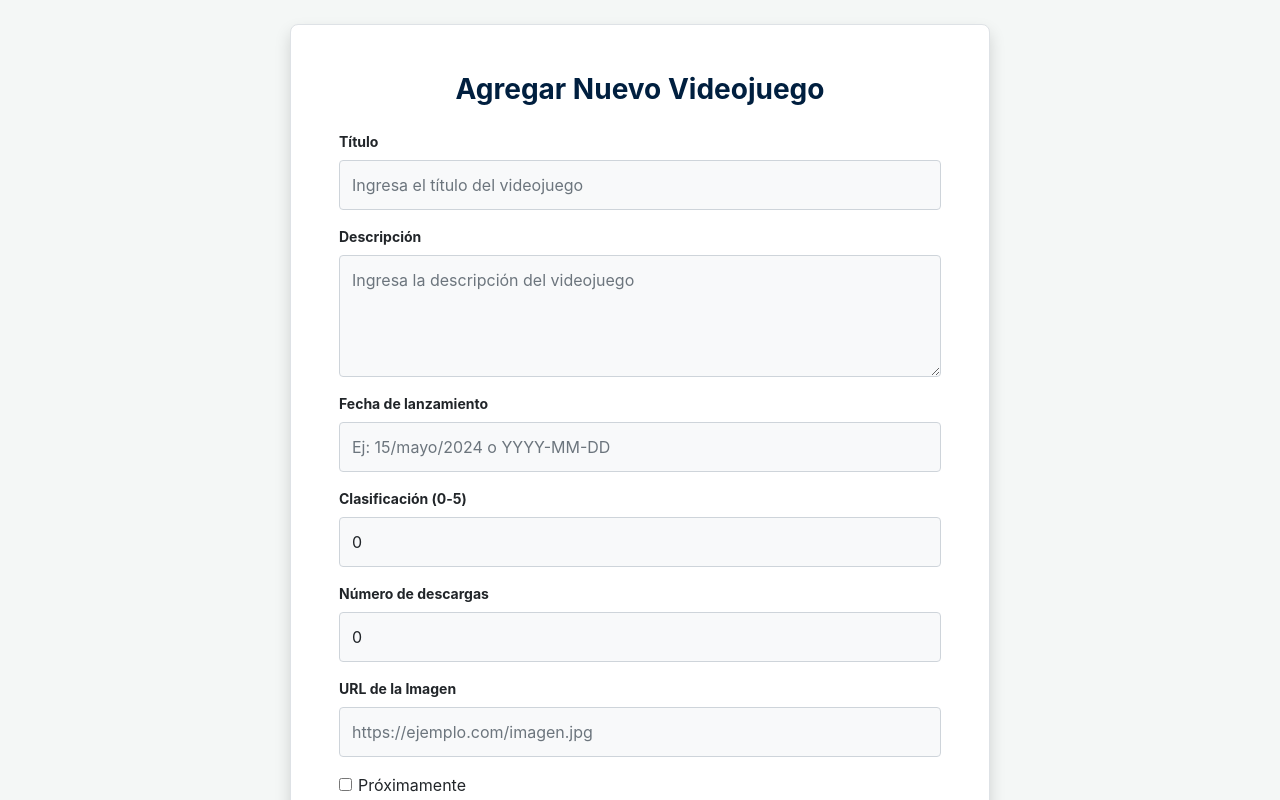
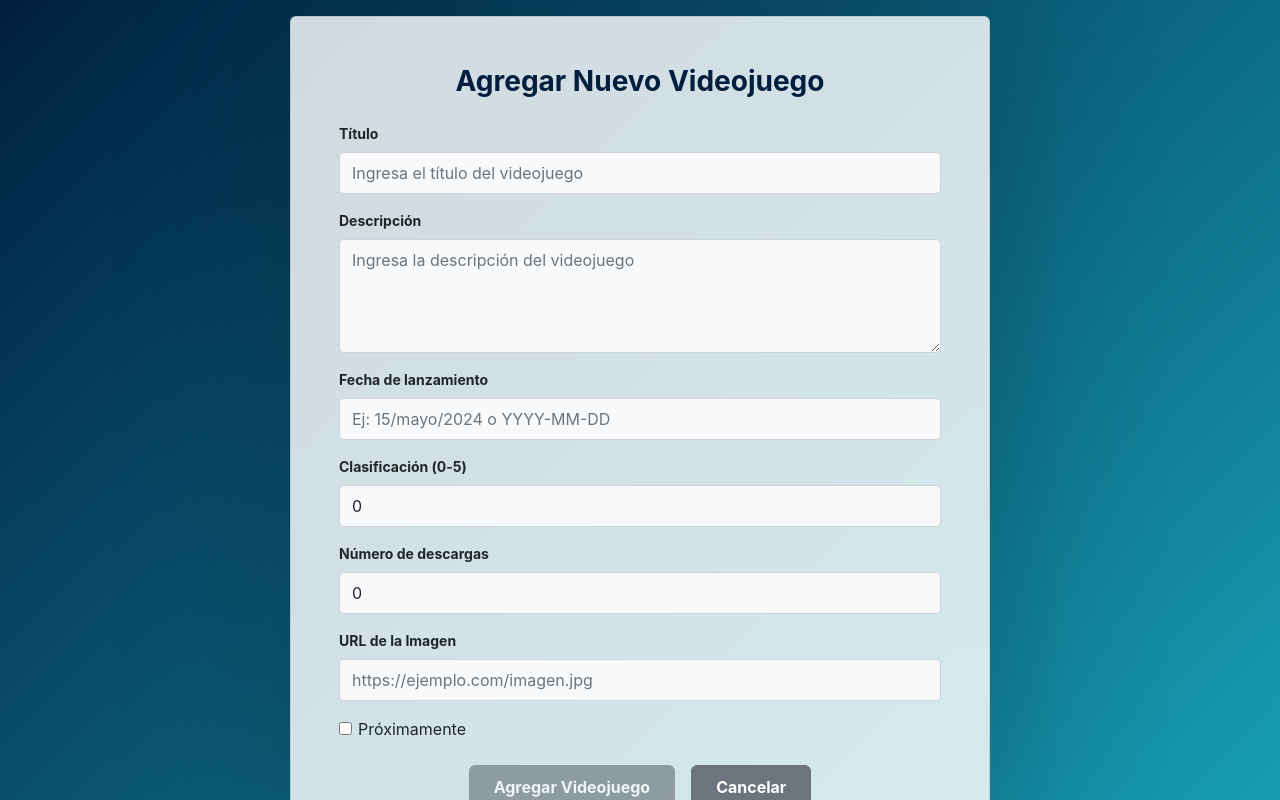
Before and after one commit to danilavida/game-vault, an Angular app: page /add-game in a window 1280 px wide. Shown: the top 800 px of the page. Built offline with nearby package versions, Linux system fonts and the light colour scheme.

Commit message:
feat: actualizar estilos de AddGame para mejorar la consistencia visual con RegisterComponent

```diff
--- a/src/app/features/games/components/add-game/add-game.component.scss
+++ b/src/app/features/games/components/add-game/add-game.component.scss
@@ -1,38 +1,34 @@
 // src/app/features/games/components/add-game/add-game.component.scss
-// VERSIÓN COMPLETA Y AUTOCONTENIDA
-// Incluye todas las definiciones necesarias para que coincida visualmente con RegisterComponent,
-// asumiendo que los estilos globales no se aplican correctamente por alguna razón.
+// VERSIÓN COMPLETA Y AUTOCONTENIDA - Estilo visual como RegisterComponent
 
 // ===============================================
 // 1. Variables SCSS (Copiadas/Adaptadas de Register)
 // ===============================================
 
 // --- Paleta de Colores ---
-$primary-color: #001f3f;
-$secondary-color: #17a2b8; // Puede no usarse aquí, pero para consistencia
-$accent-color: #ffc107; // Puede no usarse aquí, pero para consistencia
+$primary-color: #001f3f; // Azul Marino
+$secondary-color: #17a2b8; // Cian
+$accent-color: #ffc107; // Dorado (Puede no usarse aquí)
 $danger-color: #dc3545; // Rojo para errores
-$success-color: #28a745; // Verde para el botón "Agregar"
+$success-color: #28a745; // Verde (No se usará para botones principales si seguimos el estilo register)
 
-// --- Colores Neutros ---
-$background-color: #f4f7f6; // Fondo claro para la página
-$card-background-color: #ffffff; // Fondo de tarjeta blanco sólido
-$text-color: #212529; // Texto oscuro
+// --- Colores de Tarjeta/Formulario (Como en Register) ---
+$card-bg-color: rgba(255, 255, 255, 0.819); // Fondo tarjeta semi-transparente
+$card-border-color: rgba(0, 0, 0, 0.1); // Borde sutil tarjeta
+$input-bg-color: #f8f9fa; // Fondo input (gris claro)
+$input-focus-bg-color: #ffffff; // Fondo input en focus (blanco)
+$text-color: #212529; // Texto oscuro principal
 $text-color-muted: #6c757d; // Texto atenuado y botón "Cancelar"
-$border-color: #dee2e6; // Color de borde claro para la tarjeta
 $input-border-color: #ced4da; // Borde input
-$input-bg-color: #f8f9fa; // Fondo input (como en register)
-$input-focus-bg-color: #ffffff; // Fondo input en focus (como en register)
 
 // --- Tipografía ---
-// No se necesita definir $font-family-base aquí si se hereda de body globalmente
 $font-size-base: 1rem;
 $font-size-lg: $font-size-base * 1.25;
 $font-size-sm: $font-size-base * 0.875;
 $font-weight-bold: 700;
 $font-weight-normal: 400;
 $line-height-base: 1.5;
-$heading-margin-bottom: 0.5rem; // Consistente con global
+$heading-margin-bottom: 0.5rem;
 
 // --- Espaciado ---
 $spacer-base: 1rem;
@@ -44,89 +40,90 @@ $spacer-xl: $spacer-base * 3;
 
 // --- Bordes ---
 $border-width: 1px;
-$border-radius: 0.375rem; // Radio general
+$border-radius: 0.375rem; // Radio general (como register card)
 $border-radius-sm: 0.25rem; // Radio para inputs/botones
-$border-radius-lg: 0.5rem; // Radio para la tarjeta
+$border-radius-lg: 0.5rem; // Radio más grande (no se usará si usamos el de register)
 
 // --- Transiciones ---
 $transition-duration: 0.2s;
-$transition-base: all $transition-duration ease-in-out; // Transición base
+$transition-base: all $transition-duration ease-in-out;
 
 // --- Sombras ---
-$box-shadow-sm: 0 0.125rem 0.25rem rgba(0, 0, 0, 0.075); // Sombra ligera
-$box-shadow: 0 0.5rem 1rem rgba(0, 0, 0, 0.15); // Sombra estándar (para la tarjeta)
-$box-shadow-lg: 0 1rem 3rem rgba(0, 0, 0, 0.175); // Sombra grande
+$box-shadow-sm: 0 0.125rem 0.25rem rgba(0, 0, 0, 0.075);
+$box-shadow: 0 0.5rem 1rem rgba(0, 0, 0, 0.15);
+$box-shadow-register: 0 0.8rem 10.5rem rgba(0, 0, 0, 0.25); // Sombra como en register
 
 // ===============================================
-// 2. Estilos del Contenedor y Tarjeta
+// 2. Estilos del Contenedor y Tarjeta (Como en Register)
 // ===============================================
 
 .add-game-page-container {
-    min-height: calc(100vh - 70px); // Ajusta 70px a la altura de tu navbar
-    padding: $spacer-lg $spacer-md;
-    display: flex; // Para centrar la tarjeta (usado en HTML)
-    align-items: center; // Para centrar la tarjeta (usado en HTML)
-    justify-content: center; // Para centrar la tarjeta (usado en HTML)
-    background-color: $background-color; // Fondo claro de página
+    min-height: 100vh; // Ocupa toda la altura
+    padding: $spacer-md; // Padding general
+    display: flex;
+    align-items: center;
+    justify-content: center;
+    // Fondo degradado como en Register
+    background-color: $primary-color; // Fallback por si el gradiente no carga
+    background-image: linear-gradient(135deg, $primary-color 0%, $secondary-color 100%);
+    background-size: cover;
+    background-repeat: no-repeat;
 }
 
 .add-game-card {
-    // Clase .card usada en HTML - Estilos base de tarjeta
-    background-color: $card-background-color;
-    border: $border-width solid $border-color;
-    border-radius: $border-radius-lg; // Radio más grande
-    margin-bottom: $spacer-md; // Margen inferior base
-    box-shadow: $box-shadow; // Sombra estándar
-
-    // Estilos específicos para esta tarjeta
+    // Estilos de tarjeta como en Register
     width: 100%;
-    max-width: 700px;
-    padding: $spacer-xl; // Padding interno amplio (usado en HTML con p-xl)
+    max-width: 700px; // Puede ser más ancha que la de register para acomodar el form
+    background-color: $card-bg-color; // Fondo semi-transparente
+    border: $border-width solid $card-border-color;
+    border-radius: $border-radius; // Radio de borde como el de register
+    padding: $spacer-xl; // Padding amplio (usado en HTML con p-xl)
+    box-shadow: $box-shadow-register; // Sombra como la de register
+    margin-bottom: $spacer-md; // Margen inferior por si acaso
+    backdrop-filter: blur(10px); // Efecto blur como en register
+    -webkit-backdrop-filter: blur(10px); // Prefijo para compatibilidad
 
     h3 {
         color: $primary-color;
-        text-align: center; // Asegurar centrado
-        margin-bottom: $spacer-lg; // Espacio debajo del título (usado en HTML con mb-lg)
         font-size: $font-size-base * 1.75; // Tamaño h3 consistente
         font-weight: $font-weight-bold;
         line-height: 1.2;
+        // text-align: center; // Viene de clase en HTML
+        // margin-bottom: $spacer-lg; // Viene de clase en HTML
     }
 }
 
 // ===============================================
-// 3. Estilos de Formulario Base (Copiados de Register)
+// 3. Estilos de Formulario Base (Copiados/Adaptados de Register)
 // ===============================================
 
-// Contenedor para label + input + error
 .form-group {
     width: 100%;
-    margin-bottom: $spacer-md; // Espacio entre grupos (usado en HTML con mb-md)
+    // margin-bottom: $spacer-md; // Viene de clase en HTML
 }
 
-// Labels
 .form-label {
-    display: block; // (Usado en HTML con d-block)
+    // display: block; // Viene de clase en HTML
     font-weight: $font-weight-bold;
-    color: $text-color;
+    color: $text-color; // Texto oscuro para labels
     font-size: $font-size-sm;
     text-align: left;
-    margin-bottom: $spacer-sm; // Espacio debajo de label (usado en HTML con mb-sm)
+    // margin-bottom: $spacer-sm; // Viene de clase en HTML
 }
 
-// Inputs y Textarea
 .form-control {
     display: block;
     width: 100%;
-    padding: 0.75rem; // Padding interno (ajusta si prefieres el de register 0.5rem 0.75rem)
+    padding: 0.5rem 0.75rem; // Padding como en register
     font-size: $font-size-base;
     font-weight: $font-weight-normal;
     line-height: $line-height-base;
     color: $text-color;
-    background-color: $input-bg-color; // Fondo ligero (como register)
+    background-color: $input-bg-color; // Fondo gris claro inputs
     background-clip: padding-box;
     border: $border-width solid $input-border-color;
     appearance: none;
-    border-radius: $border-radius-sm; // Bordes redondeados pequeños
+    border-radius: $border-radius-sm; // Radio pequeño
     box-sizing: border-box;
     transition: border-color $transition-duration ease-in-out,
         box-shadow $transition-duration ease-in-out,
@@ -134,10 +131,10 @@ $box-shadow-lg: 0 1rem 3rem rgba(0, 0, 0, 0.175); // Sombra grande
 
     &:focus {
         color: $text-color;
-        background-color: $input-focus-bg-color; // Fondo blanco
-        border-color: darken($primary-color, 10%);
+        background-color: $input-focus-bg-color; // Fondo blanco en focus
+        border-color: $primary-color; // Borde primario en focus
         outline: 0;
-        box-shadow: 0 0 0 0.2rem rgba($primary-color, 0.25); // Sombra de foco
+        box-shadow: 0 0 0 0.2rem rgba($primary-color, 0.25); // Sombra de foco primaria
     }
 
     &::placeholder {
@@ -145,43 +142,38 @@ $box-shadow-lg: 0 1rem 3rem rgba(0, 0, 0, 0.175); // Sombra grande
         opacity: 1;
     }
 
-    // Estado inválido (cuando se añade la clase .is-invalid)
     &.is-invalid {
-        border-color: $danger-color;
+        border-color: $danger-color; // Borde rojo
         &:focus {
             box-shadow: 0 0 0 0.2rem rgba($danger-color, 0.25); // Sombra roja
         }
     }
 }
 
-// Ajustes específicos para textarea
 textarea.form-control {
     resize: vertical;
     min-height: 80px;
 }
 
-// Mensajes de Validación
 .invalid-feedback {
-    display: none; // Oculto por defecto
+    display: none;
     width: 100%;
-    margin-top: $spacer-xs; // Espacio sobre el mensaje (usado en HTML con mt-xs)
+    // margin-top: $spacer-xs; // Viene de clase en HTML
     font-size: $font-size-sm;
     color: $danger-color;
     text-align: left;
 }
-// Muestra el feedback cuando el input tiene .is-invalid
-// (Asume que .form-control y .invalid-feedback son hermanos o anidados correctamente)
 .form-control.is-invalid ~ .invalid-feedback {
     display: block;
 }
 
-// Estilos para Checkbox
+// Estilos para Checkbox (Como en Register)
 .form-check {
     display: flex;
     align-items: center;
     gap: $spacer-sm * 0.75;
     padding-left: 0;
-    margin-bottom: $spacer-lg; // Espacio después del checkbox (usado en HTML con mb-lg)
+    // margin-bottom: $spacer-lg; // Viene de clase en HTML
 }
 .form-check-input {
     width: auto;
@@ -193,7 +185,7 @@ textarea.form-control {
 .form-check-label {
     margin-bottom: 0;
     font-weight: $font-weight-normal;
-    color: $text-color;
+    color: $text-color; // Texto normal para label de check
     cursor: pointer;
 }
 
@@ -202,18 +194,19 @@ textarea.form-control {
 // ===============================================
 .btn {
     display: inline-block;
-    font-weight: $font-weight-bold; // Hacemos botones bold por defecto
-    color: $text-color; // Color base (se sobreescribe)
+    // font-weight: $font-weight-normal; // Register usa normal, pero bold queda bien en botones submit/cancel
+    font-weight: $font-weight-bold;
+    color: $text-color;
     text-align: center;
     vertical-align: middle;
     cursor: pointer;
     user-select: none;
     background-color: transparent;
     border: $border-width solid transparent;
-    padding: 0.6rem 1.5rem; // Padding ajustado
+    padding: 0.6rem 1.5rem; // Padding un poco mayor para botones principales
     font-size: $font-size-base;
     line-height: $line-height-base;
-    border-radius: $border-radius-sm; // Radio de botón
+    border-radius: $border-radius; // Radio de borde como register card/button
     transition: color $transition-duration ease-in-out,
         background-color $transition-duration ease-in-out,
         border-color $transition-duration ease-in-out,
@@ -229,23 +222,27 @@ textarea.form-control {
         cursor: not-allowed;
     }
 
-    // --- Variante Primaria (Adaptada para "Agregar" - Verde) ---
+    // --- Variante Primaria (Como en Register - Azul Marino) ---
+    // Usado para el botón "Agregar"
     &.btn-primary {
         color: #fff;
-        background-color: $success-color; // Verde
-        border-color: $success-color;
+        background-color: $primary-color; // Azul marino
+        border-color: $primary-color;
 
         &:hover:not(:disabled) {
-            background-color: darken($success-color, 10%);
-            border-color: darken($success-color, 12%);
+            background-color: darken($primary-color, 10%);
+            border-color: darken($primary-color, 12%);
         }
         &:disabled {
-            background-color: $success-color;
-            border-color: $success-color;
+            // Register usa $text-color-muted para el fondo del botón primario deshabilitado
+            background-color: $text-color-muted;
+            border-color: $text-color-muted;
+            // opacity: 0.65; // Ya está en el .btn:disabled general
         }
     }
 
-    // --- Variante Secundaria (Adaptada para "Cancelar" - Gris) ---
+    // --- Variante Secundaria (Gris para Cancelar) ---
+    // Usado para el botón "Cancelar"
     &.btn-secondary {
         color: #fff;
         background-color: $text-color-muted; // Gris
@@ -258,14 +255,14 @@ textarea.form-control {
         &:disabled {
             background-color: $text-color-muted;
             border-color: $text-color-muted;
+            // opacity: 0.65; // Ya está en el .btn:disabled general
         }
     }
-    // Añadir otras variantes (.btn-danger, etc.) si se usan en este componente
+    // Añadir otras variantes (.btn-danger, .btn-success) si se usan en este componente
 }
 
 // ===============================================
 // 5. Clases de Utilidad (Definidas localmente)
-// ADVERTENCIA: Lo ideal es tenerlas en styles.scss global.
 // ===============================================
 .d-flex {
     display: flex !important;
```
